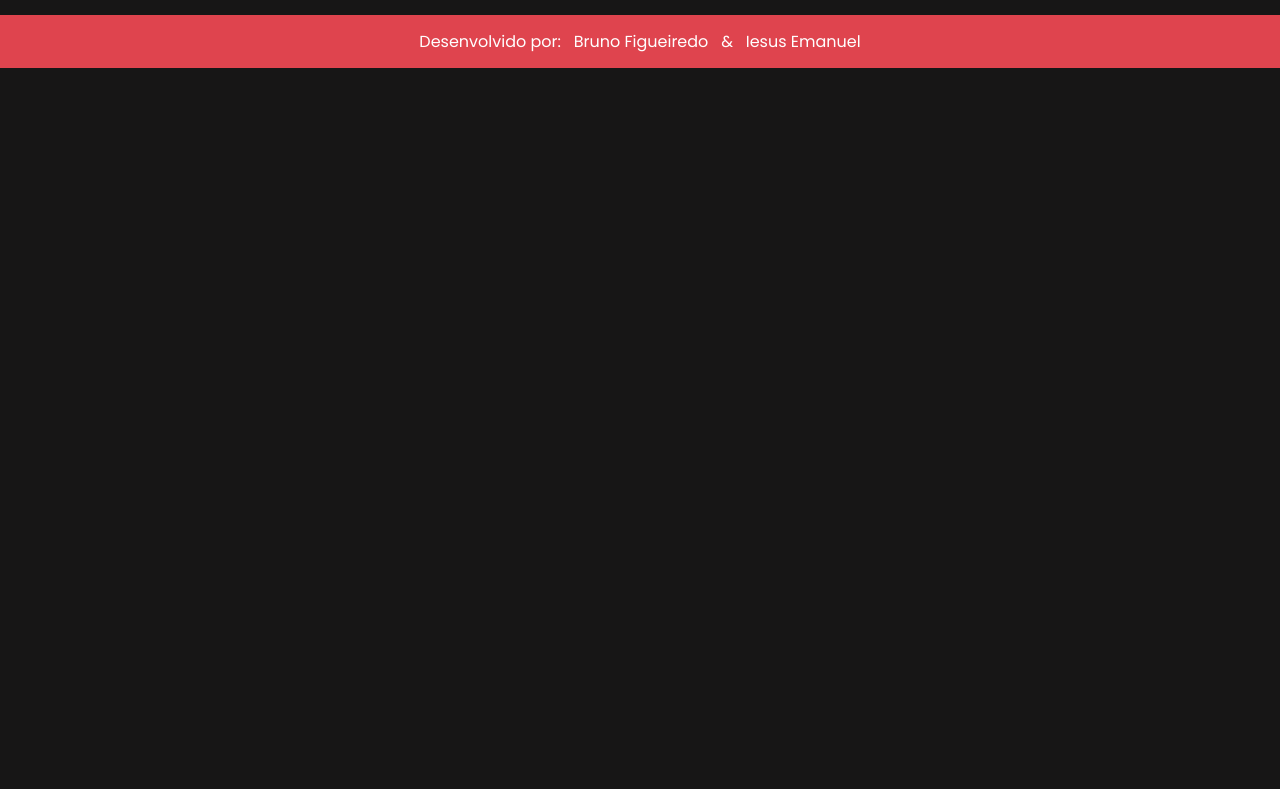
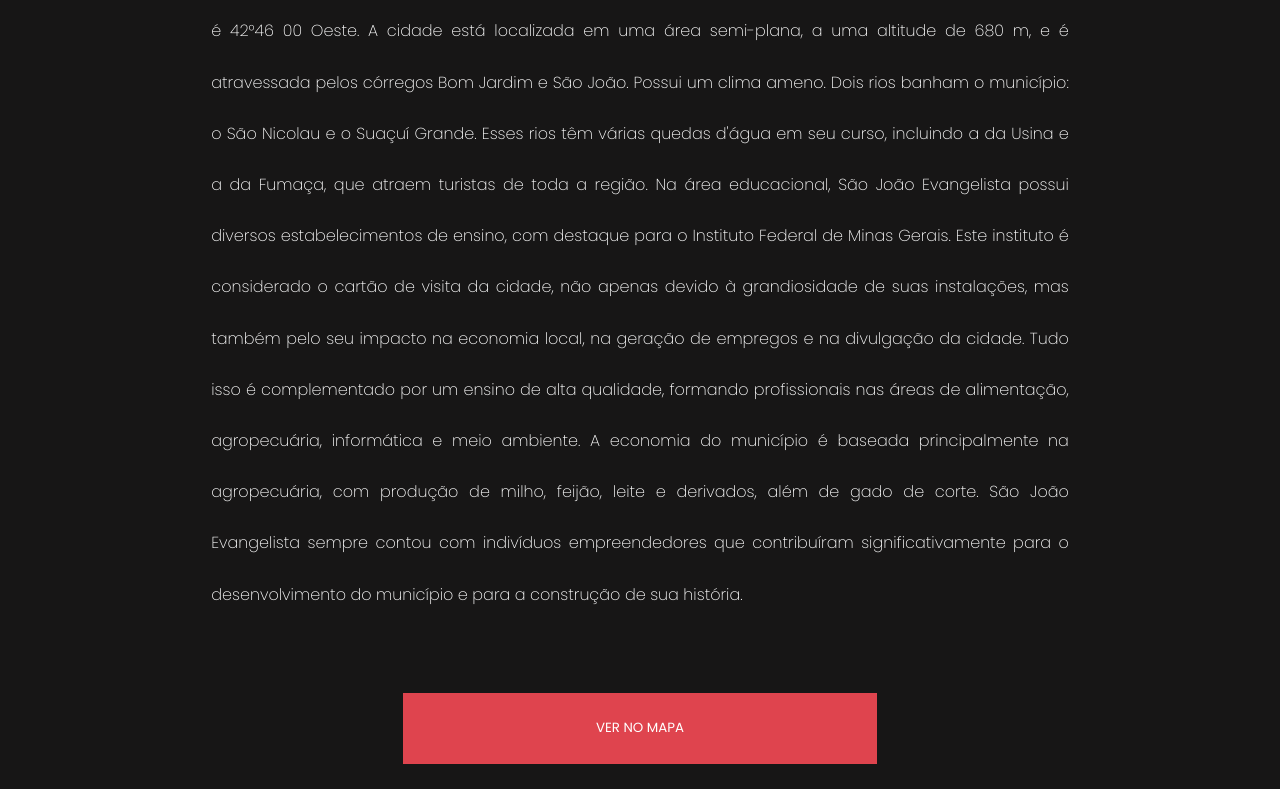
Before and after one commit to IesusEmanuel/LicenciaturaNew, a React (Vite) app: page /localizacao in a window 1280 px wide. Shown: the part 1242-2031 px from the top of the page. Before the commit the page ends 1310 px from the top, so only its background shows below. Built offline with nearby package versions, Linux system fonts and the light colour scheme.

Commit message:
Corpo Docente & Changes

```diff
--- a/src/components/corpo.jsx
+++ b/src/components/corpo.jsx
@@ -3,7 +3,8 @@ import Modelo from "/src/components/modelo.jsx";
 
 const Corpo = () => {
   return (
-    <Modelo text="Corpo2"/>
+    <><Modelo text="Corpo Docente" content={null} newcontent={null} showP={true}/>
+    </>
   )
 }
 
--- /dev/null
+++ b/src/components/incorporates/professor.jsx
@@ -0,0 +1,53 @@
+import React from "react";
+import styled from "styled-components";
+
+const Container = styled.div`
+  display: flex;
+  flex-direction: column;
+  justify-content: center;
+`;
+
+const Level = styled.span`
+  color: #DF444E;
+  font-size: 1.3rem;
+  font-weight: 300`;
+
+const Nome = styled.span`
+  font-size: 1.7rem;
+  margin-top: -.7rem;
+  margin-bottom: 1rem;
+  color: #fff;
+  font-weight: 300;
+  `;
+
+const Disc = styled.span`
+  color: #c0c0c0;
+  font-size: .9rem;
+  margin: .3rem 0;
+`;
+
+const Curriculo = styled.a`
+  color: #Df444E;
+  font-size: 1rem;
+  font-weight: 300;
+  cursor: pointer;
+  &:hover {
+    text-decoration: underline;
+  }
+`;
+
+
+const Professor = ({ nivel, nome, disciplinas }) => {
+  return (
+    <Container>
+      <Level>{ nivel }</Level>
+      <Nome>{ nome }</Nome>
+      {disciplinas.map((disciplina, index) => (
+        <Disc key={index}>{disciplina}</Disc>
+      ))}
+      <Curriculo>Ver</Curriculo>
+    </Container>
+  );
+}
+
+export default Professor;
--- a/src/components/localizacao.jsx
+++ b/src/components/localizacao.jsx
@@ -2,8 +2,43 @@ import React from "react";
 import Modelo from "/src/components/modelo.jsx";
 
 const Localizacao = () => {
+  const seeMap = () => {
+window.open("https://www.google.com.br/maps/place/Pr%C3%A9dio+III+IFMG+SJE/@-18.5473338,-42.7628086,19z/data=!4m6!3m5!1s0xae3d515f43af7f:0x3dd675abb3cb794d!8m2!3d-18.547253!4d-42.762187!16s%2Fg%2F11m9zhk2lc?entry=ttu&g_ep=EgoyMDI0MDkxOC4xIKXMDSoASAFQAw%3D%3D");
+  }
   return (
-    <Modelo text="Localizacao" />
+    <>
+    <Modelo text="Localizacao" content="O município de São João Evangelista está localizado na região Centro-Nordeste do Estado, às margens do Ribeirão São Nicolau, em uma pequena aldeia abandonada pelos índios Monoxós. Essa região agora é conhecida como o distrito de Nelson de Sena. Nesse local, no início do Século XIX, fixou residência o Alferes Machado e sua família, sendo os primeiros a se estabelecerem na região.
+
+      Em 1880, o povoado foi elevado à categoria de Freguesia, com o nome de São João do Suaçuí, que foi mudado dois anos depois para São João Evangelista. Esse nome foi mantido quando o povoado se tornou Vila por meio da lei n° 556, de 30-08-1911, e, posteriormente, município em 12-06-1912. O primeiro prefeito foi o Coronel Antônio Borges de Amaral, que atuou como presidente da Câmara e Agente Executivo de 1912 a 1918.
+
+      O município foi criado em 1911, com território desmembrado de Peçanha. Sua instalação oficial ocorreu em 1º de junho de 1912. A Comarca de São João Evangelista foi estabelecida em 08/10/1948 e foi inaugurada em 15 de novembro do mesmo ano, abrangendo dois municípios: a sede (São João Evangelista) e o recém-criado Coluna.
+
+      O município de São João Evangelista possui uma população de 16.254 habitantes, sendo 9.282 habitantes na área urbana e 6.244 habitantes na área rural. Ele abrange uma área de 478,29 km², que é dividida entre 02 distritos: São Geraldo do Baguari e Nelson de Sena, além de um povoado chamado Bom Jesus da Canabrava. O município está localizado no Bioma da Mata Atlântica.
+
+      São João Evangelista é conectado pelas rodovias BR-120 e MG-314 e está a uma distância de 280 km de Belo Horizonte e 146 km de Governador Valadares. Os municípios vizinhos são Coluna e São José do Jacuri ao Norte, Guanhães e Sabinópolis ao Sul, São Pedro do Suaçuí, Peçanha e Cantagalo ao Leste, e Paulistas ao Oeste. A latitude da cidade é 18°32`15 Sul e a longitude é 42°46 00 Oeste.
+
+      A cidade está localizada em uma área semi-plana, a uma altitude de 680 m, e é atravessada pelos córregos Bom Jardim e São João. Possui um clima ameno.
+
+      Dois rios banham o município: o São Nicolau e o Suaçuí Grande. Esses rios têm várias quedas d'água em seu curso, incluindo a da Usina e a da Fumaça, que atraem turistas de toda a região.
+
+      Na área educacional, São João Evangelista possui diversos estabelecimentos de ensino, com destaque para o Instituto Federal de Minas Gerais. Este instituto é considerado o cartão de visita da cidade, não apenas devido à grandiosidade de suas instalações, mas também pelo seu impacto na economia local, na geração de empregos e na divulgação da cidade.
+
+      Tudo isso é complementado por um ensino de alta qualidade, formando profissionais nas áreas de alimentação, agropecuária, informática e meio ambiente.
+
+      A economia do município é baseada principalmente na agropecuária, com produção de milho, feijão, leite e derivados, além de gado de corte. São João Evangelista sempre contou com indivíduos empreendedores que contribuíram significativamente para o desenvolvimento do município e para a construção de sua história."/>
+
+    <div style={{display: 'flex', justifyContent:'center', width: '100%', margin: '4rem auto'}}>
+      <button onClick={ seeMap } style={{width: '37%',display: 'flex', justifyContent:'center', alignItems:'center',
+         height: '4.4rem',
+         backgroundColor: '#DF444E',
+         border: 'none',
+         color: '#fff',
+         transition: 'all 400ms ease',
+         cursor: 'pointer',
+         textTransform: 'uppercase'}}>Ver no mapa</button>
+      </div>
+
+    </>
   )
 }
 
--- a/src/components/modelo.jsx
+++ b/src/components/modelo.jsx
@@ -1,5 +1,6 @@
 import React from "react";
 import styled from 'styled-components';
+import Professor from './incorporates/professor.jsx';
 
 const Main = styled.main`
   display: flex;
@@ -27,16 +28,36 @@ const Content = styled.span`
   font-weight: 200;
 `;
 
-const Modelo = ({ text, content, newcontent}) => {
+const Modelo = ({ text, content, newcontent, showP}) => {
   return (
-    <>
     <Main>
       <BigText>{ text }</BigText>
       <hr style={{width: '67%'}} />
       <Content>{ content }</Content>
       <Content>{ newcontent }</Content>
+      {/* PROFESSORES */}
+      <div style={{display: 'flex', flexDirection:'column', width:'67%', gap: '2.1rem', justifyContent: 'left', marginTop: '-4.8rem'}}>
+      { showP && <Professor nivel="Mestrado" nome="José Silvino Dias" disciplinas={["Álgebra Linear", "Matemática Discreta"]}/> }
+        { showP && <Professor nivel="Doutorado" nome="Ana Clara Souza" disciplinas={["Física Quântica", "Termodinâmica"]} /> }
+        { showP && <Professor nivel="Mestrado" nome="Carlos Eduardo Ribeiro" disciplinas={["Cálculo", "Geometria Analítica"]} /> }
+        { showP && <Professor nivel="Especialização" nome="Fernanda Gomes" disciplinas={["Lógica de Programação", "Algoritmos"]} /> }
+        { showP && <Professor nivel="Graduação" nome="João Pedro Ferreira" disciplinas={["Banco de Dados", "Engenharia de Software"]} /> }
+        { showP && <Professor nivel="Doutorado" nome="Mariana Silva" disciplinas={["Inteligência Artificial", "Machine Learning"]} /> }
+        { showP && <Professor nivel="Mestrado" nome="Ricardo Azevedo" disciplinas={["Teoria dos Grafos", "Complexidade de Algoritmos"]} /> }
+        { showP && <Professor nivel="Especialização" nome="Sofia Almeida" disciplinas={["Desenvolvimento Web", "Design de Interfaces"]} /> }
+        { showP && <Professor nivel="Graduação" nome="Bruno Oliveira" disciplinas={["Eletricidade Básica", "Circuitos Elétricos"]} /> }
+        { showP && <Professor nivel="Doutorado" nome="Gabriela Lima" disciplinas={["Econometria", "Finanças Corporativas"]} /> }
+        { showP && <Professor nivel="Mestrado" nome="Lucas Fernandes" disciplinas={["Estrutura de Dados", "Programação Orientada a Objetos"]} /> }
+        { showP && <Professor nivel="Especialização" nome="Marcos Vinícius Costa" disciplinas={["Marketing Digital", "Gestão de Projetos"]} /> }
+        { showP && <Professor nivel="Graduação" nome="Beatriz Santos" disciplinas={["Redes de Computadores", "Segurança da Informação"]} /> }
+        { showP && <Professor nivel="Doutorado" nome="Juliana Paiva" disciplinas={["Bioquímica", "Biologia Molecular"]} /> }
+        { showP && <Professor nivel="Mestrado" nome="Rafael Castro" disciplinas={["Física Clássica", "Mecânica dos Fluidos"]} /> }
+        { showP && <Professor nivel="Especialização" nome="Camila Barbosa" disciplinas={["Gerenciamento de Redes", "Virtualização"]} /> }
+        { showP && <Professor nivel="Graduação" nome="Gustavo Mendes" disciplinas={["Análise de Sistemas", "Sistemas Operacionais"]} /> }
+        { showP && <Professor nivel="Mestrado" nome="Larissa Ferreira" disciplinas={["Cálculo Numérico", "Álgebra Abstrata"]} /> }
+
+      </div>
     </Main>
-    </>
   )
 }
 
```
